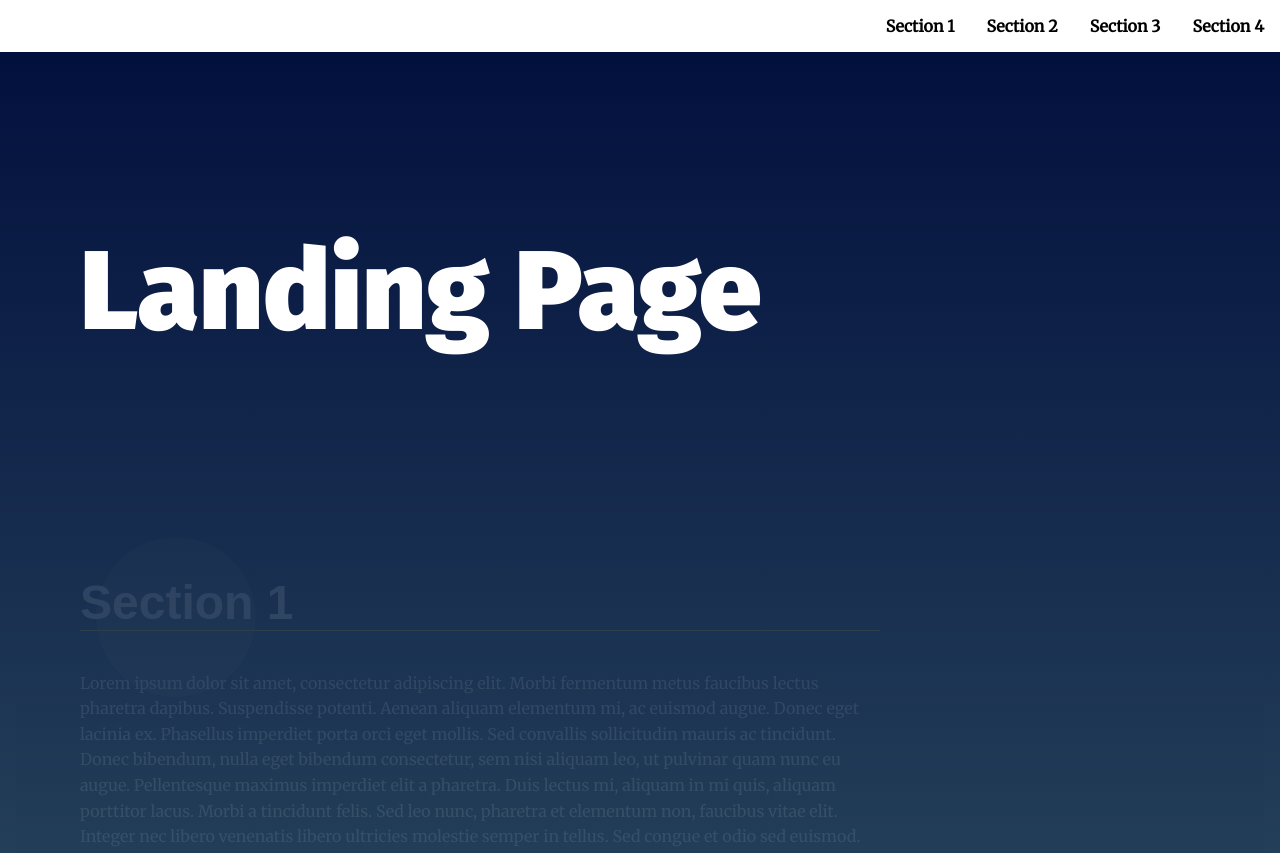
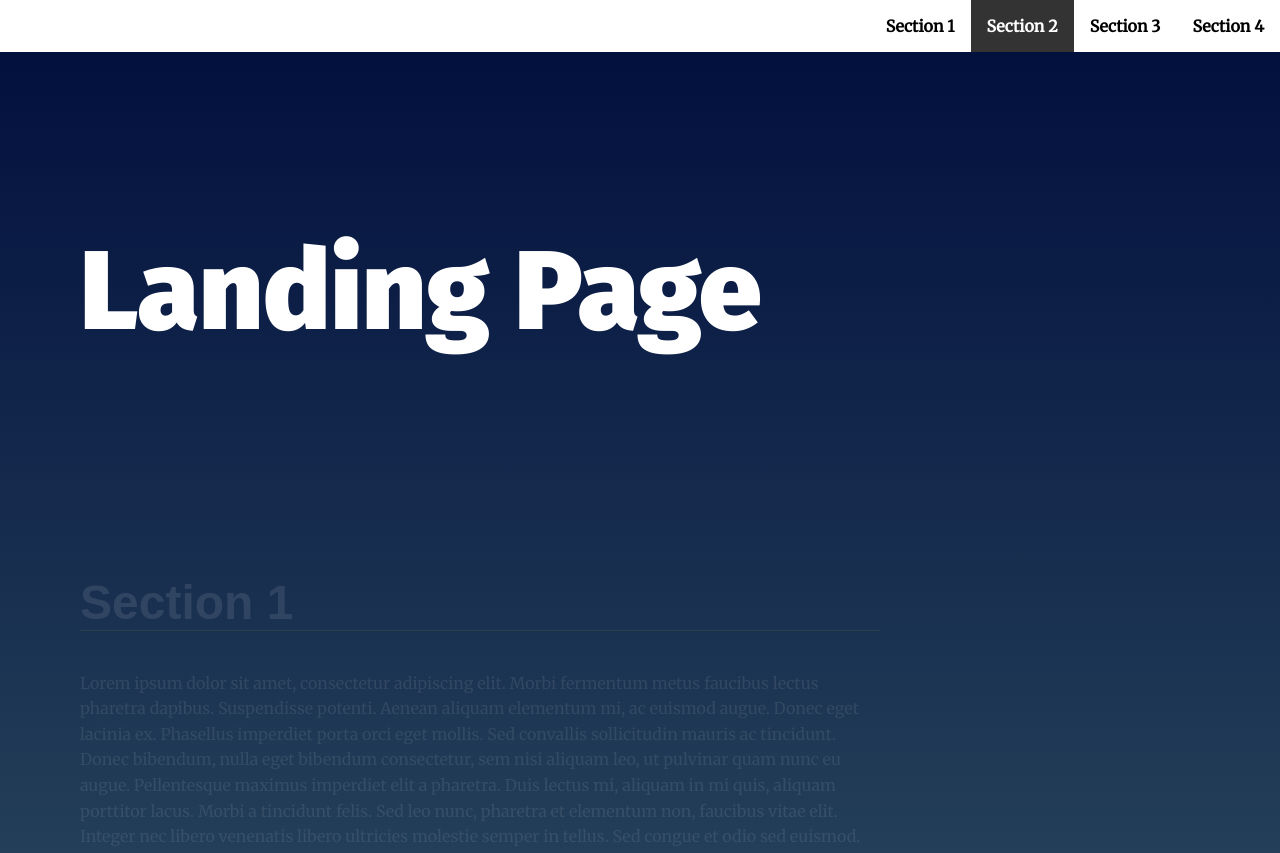
Before and after one commit to abdumamdouh/Udacity-Front-End-Nanodegree-Program---Project-2---Landing-Page, a plain HTML site: page index.html in a window 1280 px wide. Shown: the top 853 px of the page. Drawn offline with Linux system fonts and the light colour scheme.

Commit message:
done all

```diff
--- a/index.html
+++ b/index.html
@@ -31,7 +31,7 @@
     The first section is set to active class by default -->
 
 
-    <section id="section1" data-nav="Section 1" class="your-active-class">
+    <section id="section1" data-nav="Section 1" >
       <div class="landing__container">
         <h2>Section 1</h2>
         <p>Lorem ipsum dolor sit amet, consectetur adipiscing elit. Morbi fermentum metus faucibus lectus pharetra dapibus. Suspendisse potenti. Aenean aliquam elementum mi, ac euismod augue. Donec eget lacinia ex. Phasellus imperdiet porta orci eget mollis. Sed convallis sollicitudin mauris ac tincidunt. Donec bibendum, nulla eget bibendum consectetur, sem nisi aliquam leo, ut pulvinar quam nunc eu augue. Pellentesque maximus imperdiet elit a pharetra. Duis lectus mi, aliquam in mi quis, aliquam porttitor lacus. Morbi a tincidunt felis. Sed leo nunc, pharetra et elementum non, faucibus vitae elit. Integer nec libero venenatis libero ultricies molestie semper in tellus. Sed congue et odio sed euismod.</p>
--- a/js/app.js
+++ b/js/app.js
@@ -7,6 +7,10 @@
 const navbar = document.getElementById('navbar__list');
 const sections = document.getElementsByTagName('section');
 const fragment = document.createDocumentFragment();
+const links = document.getElementsByTagName('a');
+
+console.log(links);
+
 
 
 // build the nav
@@ -31,16 +35,23 @@ navbar.appendChild(fragment);
 // Add class 'active' to section when near top of viewport
 
 
-const a = document.getElementsByTagName('a');
-console.log(a);
-
 window.addEventListener("scroll" , () => {
 
     for(let section of sections){
         const reaction = section.getBoundingClientRect();
         if(reaction.top > 0 && reaction.top < 300){
+
+            for(let link of links){
+                if( section.dataset.nav === link.innerHTML ){
+                    link.style.cssText = "background: #333;color: #fff;transition: ease 0.3s all";
+                    section.style.opacity = 1;
+                }
+                else{
+                    link.style.cssText = "color: #000;background: #fff;";
+                }
+            }
             //section.classList.add('your-active-class');
-            section.style.opacity = 1;
+            //section.style.opacity = 1;
 
         }
         else {
```
